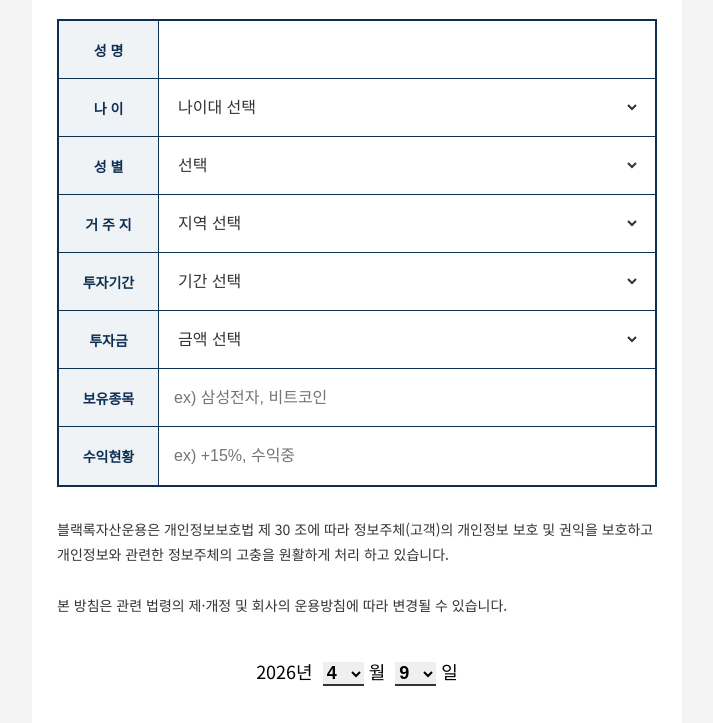
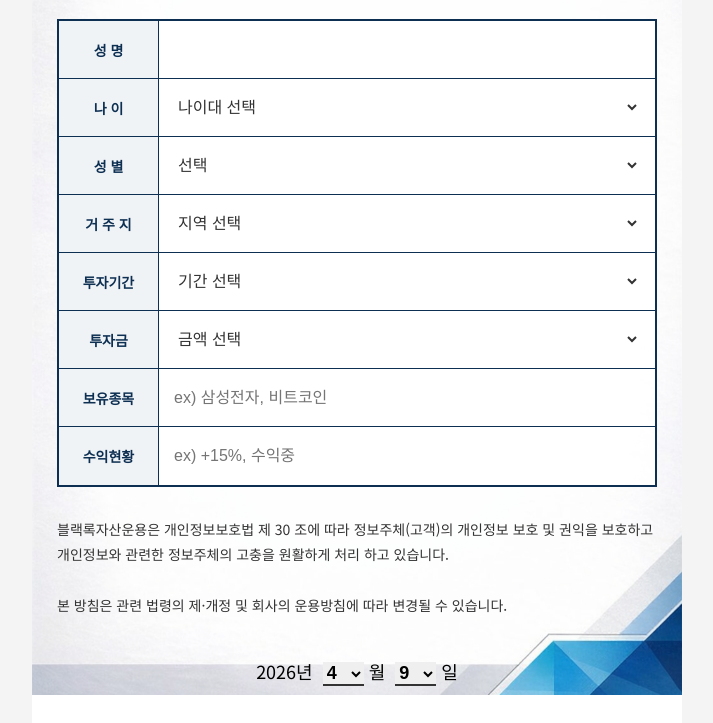
Before and after one commit to jiyoung145900-png/BlackRock-Privacy, a plain HTML site: page index.html in a window 1280 px wide. Shown: the part 280-1003 px from the top of the page, without its empty margins (283-996 px from the left). Drawn offline with Linux system fonts and the light colour scheme.

Commit message:
Update index.html

```diff
--- a/index.html
+++ b/index.html
@@ -18,7 +18,7 @@
       background-color: #fff;
       position: relative;
       /* 배경 이미지 삽입부 */
-      background-image: url('배경이미지경로.jpg');
+      background-image: url('be.png');
       background-size: 100% auto;
       background-position: top center;
       background-repeat: no-repeat;
```
